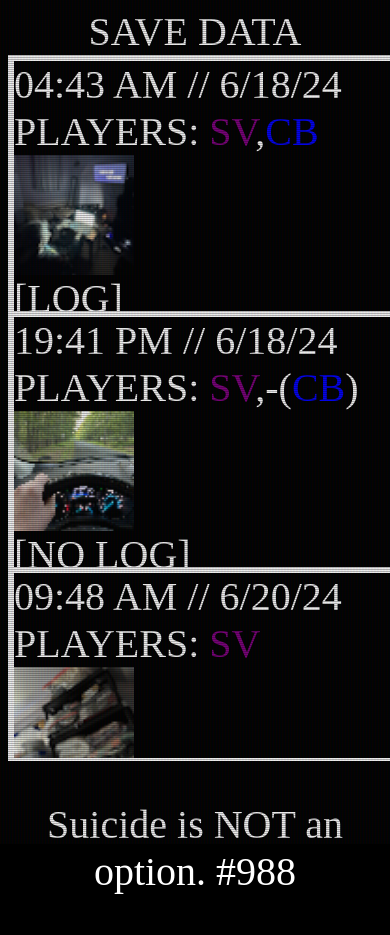
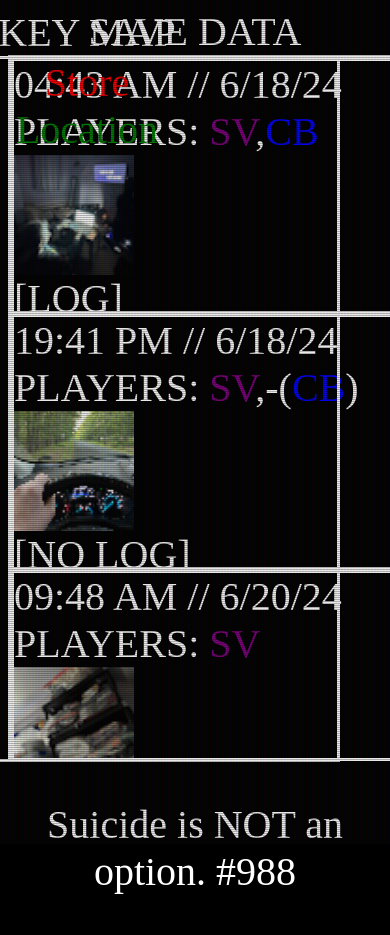
Before and after one commit to sammylinkton/sammylinkton.github.io2423, a plain HTML site: page index.html in a window 390 px wide. Shown: the top 935 px of the page. Drawn offline with Linux system fonts and the light colour scheme; a web font is replaced by a local one.

Commit message:
KEY MAP
made a key map, fixed some of the positioning because im expecting people to be viewing my site in full windowed mode and not some stupid shit like... a phone.... I also updated the logs so that they include this new color map so that I can add a bit more color than whoever made the log that day

```diff
--- a/index.html
+++ b/index.html
@@ -61,7 +61,7 @@
             </div>
         </div>
     </div> <!-- Saves -->
-    <div style="position: fixed;top: 9;margin-left:100;opacity: 0" id="profiles">PROFILE
+    <div style="position: fixed;top: 9;left: 50;opacity: 0" id="profiles">PROFILE
         <div class="container">
         <iframe id="profile" src="./profiles/profileindex.html" style="position: relative;height: 100%;width: 100%"></iframe>
         </div>
@@ -69,6 +69,11 @@
     <div>
     <p id="replaceme"></p>
     </div>
+    <div style="position: fixed;right: 50;top: 9">KEY MAP
+        <div class="container">
+        <span style="color: red">Store</span><br>
+        <span style="color: green">Location</span>
+        </div></div>
         <script>
                     // text
         var replacementText = [
```
Also changed, not shown: LOG/6_18_24.html (+1 -1 lines).
